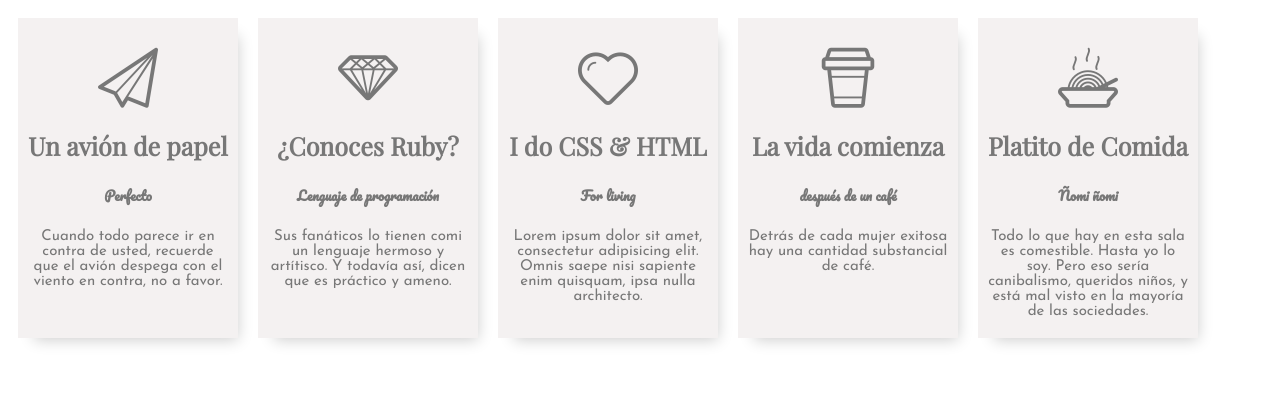
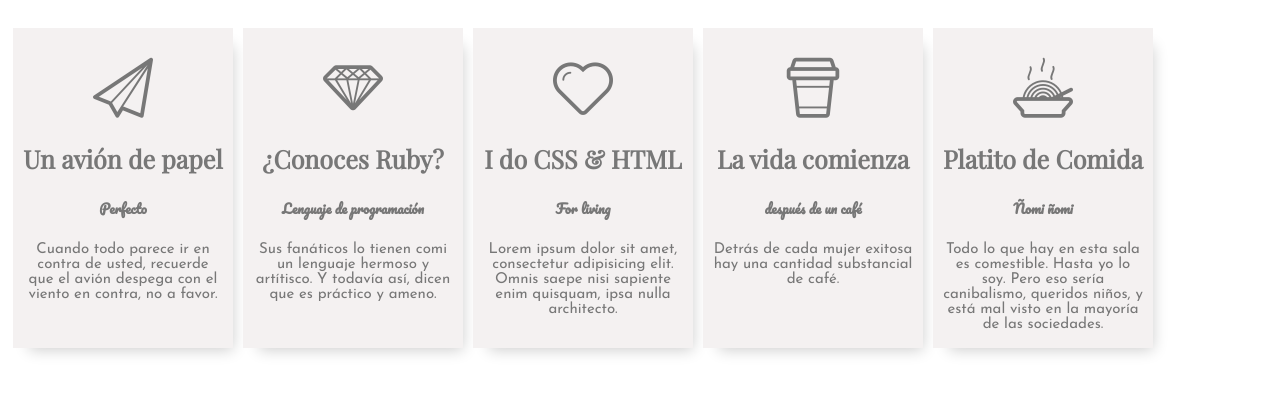
Before and after one commit to EmmAlva/Tipografias, a plain HTML site: page index.html in a window 1280 px wide. Drawn offline with nearby package versions, Linux system fonts and the light colour scheme; files whose address does not match are found by name.

Commit message:
CSS FINAL

```diff
--- a/css/main.css
+++ b/css/main.css
@@ -1,6 +1,8 @@
 .menu{
 	background: #E91313;/* al colocarle a .box float, el fondo ya no se ve*/
 	color: #777; /*color de letra para todo*/
+	font-family: 'Pacifico';
+
 }
 .box{
 	width: 220px;
@@ -10,13 +12,14 @@
 	background-color: #F4F1F1;
 	text-align: center;
 	padding-top: 30px;
-	margin:10px;
+	margin:5px;
+	margin-top: 20px;
 	-webkit-transition:all 1s ease;
 	-moz-transition:all 1s ease;
 	-o-transition:all 1s ease;
 	transition:all 1s ease;
+	padding-bottom: 20px;
 	/*border: 3px solid #35A513;*/
-	padding-bottom: 20px;
 }
 .box:hover{
 	padding-top: 20px;
@@ -24,10 +27,15 @@
 	background-color: #fff;
 	-webkit-transform:scale(1.1);
 	color: #7998F2; /*color azul a las letras*/
+	border-top: 5px solid rgba(224, 229, 228,0.5) ;
 	-webkit-transition: all .0.5s ease-in-out;
+	-moz-transition:all .0.5s ease-in-out;
+	-o-transition:all .0.5s ease-in-out;
+	transition:all .0.5s ease-in-out;
+	/*font-family: 'Roboto';*/
 }
 h2{
-	font-family: 'Playfair Display';
+	font-family: 'Playfair Display', serif; /*si no encuentra la fuente que use cualquier serif.*/
 	font-size: 25px;
 }
 h5{
@@ -37,8 +45,6 @@ h5{
 }
 
 p{
-	/*font-family: 'Valera Round';*/
-	/*font-family: 'Roboto';*/
 	font-family: 'Josefin Sans';
 	font-size: 15px;
 	padding: 0 10px;
```
